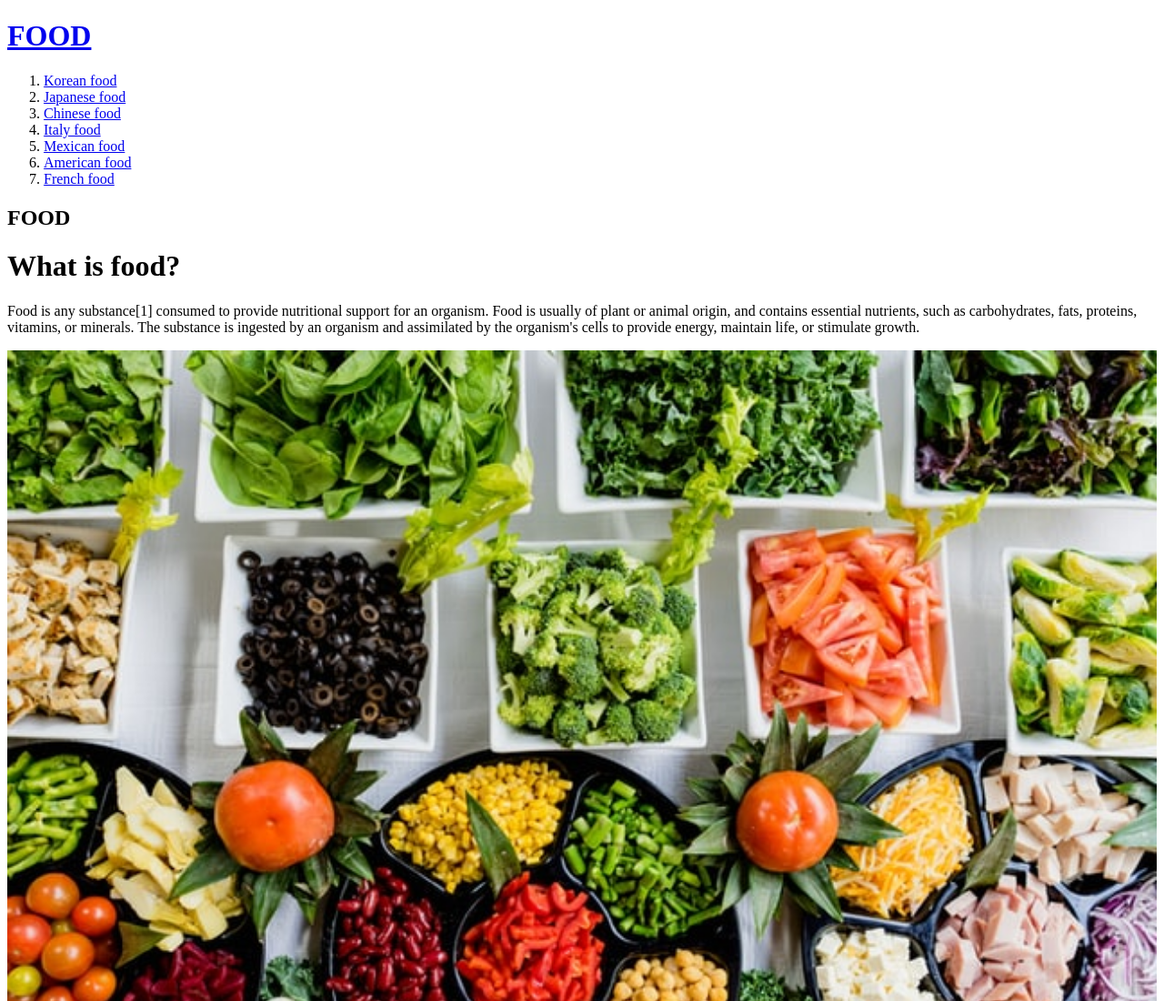
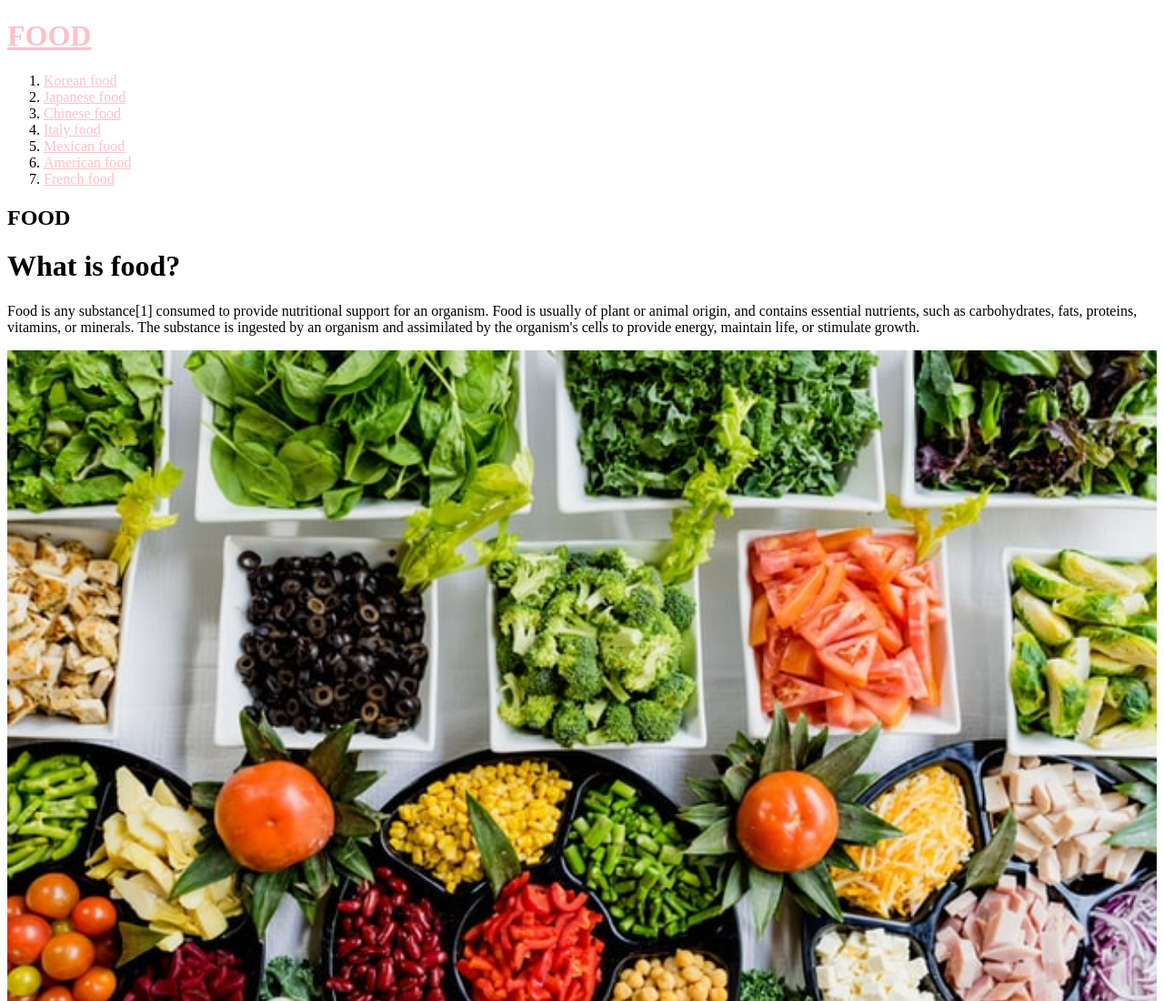
Before and after one commit to xind0210/FOOD-PJ, a plain HTML site: page index.html in a window 1280 px wide. Shown: the top 1100 px of the page at 91% size. Drawn offline with Linux system fonts and the light colour scheme.

Commit message:
Add files via upload

```diff
--- a/index.html
+++ b/index.html
@@ -1,20 +1,37 @@
 <!doctype html>
 <html>
 <head>
-<title>FOOD HISTORY</title>
-
+  <title>FOOD HISTORY</title>
+  <meta charset="utf-8">
+  <style>
+    a {
+      color:pink;
+    }
+  </style>
 </head>
 
 <body>
   <h1><a href="index.html">FOOD</a></h1>
+<!--
+  <ol>
+    <li><a href="Korea.html"><font color="red"> Korean food </li></a></font>
+    <li><a href="Japan.html"><font color="red"> Japanese food </li></a></font>
+    <li><a href="China.html"><font color="red"> Chinese food </li></a></font>
+    <li><a href="Italy.html"><font color="red"> Italy food </li></a></font>
+    <li><a href="Mexican.html"> <font color="red">Mexican food </li></a></font>
+    <li><a href="American.html"><font color="red"> American food </li></a></font>
+    <li><a href="French.html"><font color="red"> French food </li></a></font>
+
+  </ol>
+-->
 <ol>
-  <li><a href="Korea.html"> Korean food </li></a>
-  <li><a href="Japan.html"> Japanese food </li></a>
-  <li><a href="China.html"> Chinese food </li></a>
-  <li><a href="ital.html"> Italy food </li></a>
-  <li><a href="Mexican.html"> Mexican food </li></a>
-  <li><a href="American.html"> American food </li></a>
-  <li><a href="French.html"> French food </li></a>
+  <li><a href="Korea.html"> Korean food </li></a></font>
+  <li><a href="Japan.html"> Japanese food </li></a></font>
+  <li><a href="China.html"> Chinese food </li></a></font>
+  <li><a href="Italy.html"> Italy food </li></a></font>
+  <li><a href="Mexican.html"> Mexican food </li></a></font>
+  <li><a href="American.html"> American food </li></a></font>
+  <li><a href="French.html"> French food </li></a></font>
 </ol>
 <H2>FOOD</h2>
 <h1> What is food? </h1>
```
Also changed, not shown: american.html (+2 -1 lines), china.html (+2 -2 lines), french.html (+2 -2 lines), italy.html (+9 -8 lines), japan.html (+2 -1 lines), korea.html (+2 -1 lines), mexican.html (+2 -2 lines).
